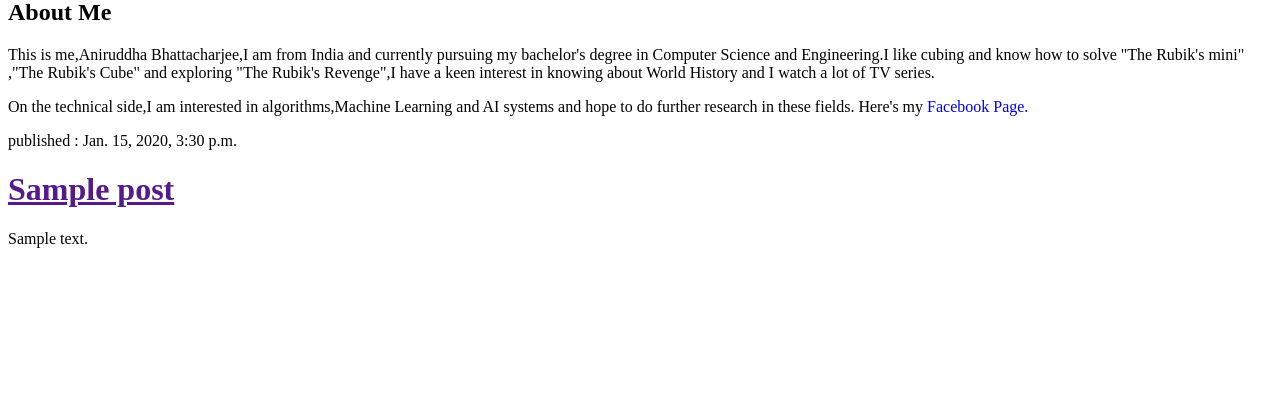
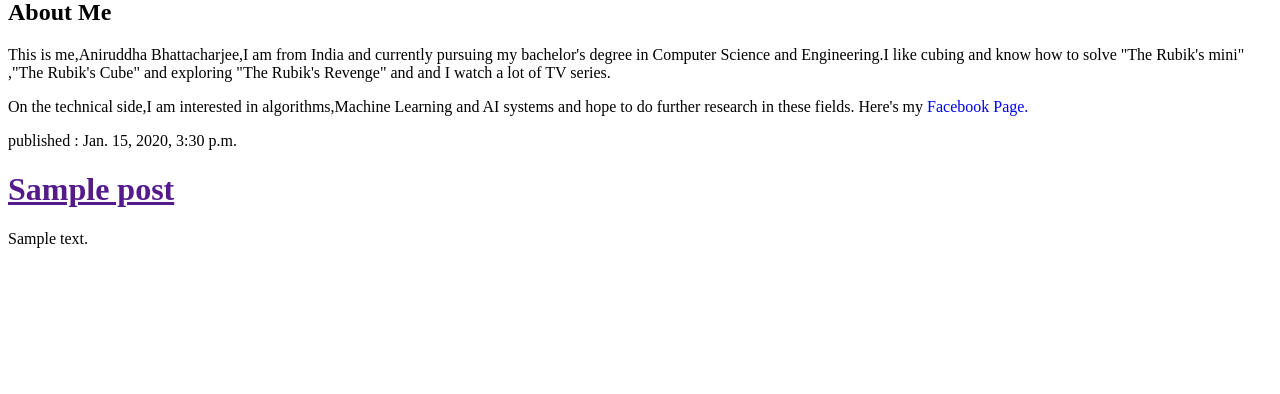
Before and after one commit to anirudnits/my-first-blog, a Django app: template blog/templates/blog/post_list.html in a window 1280 px wide. Shown: the part 406-800 px from the top of the page. Run offline with Django 3.2, Linux system fonts and the light colour scheme; the template is opened without the code that fills it: values that come from a table or form of the project are taken from there, others are empty; tables that the repository leaves empty hold one stand-in row (values such as "Sample post").

Commit message:
just deleting some lines.

```diff
--- a/blog/templates/blog/post_list.html
+++ b/blog/templates/blog/post_list.html
@@ -10,7 +10,7 @@
 			</center>
 			<p> </p>
 			<h2>About Me</h2>
-			<p> This is me,Aniruddha Bhattacharjee,I am from India and currently pursuing my bachelor's degree in Computer Science and Engineering.I like cubing and know how to solve "The Rubik's mini" ,"The Rubik's Cube" and exploring "The Rubik's Revenge",I have a keen interest in knowing about World History and I watch a lot of TV series.</p>
+			<p> This is me,Aniruddha Bhattacharjee,I am from India and currently pursuing my bachelor's degree in Computer Science and Engineering.I like cubing and know how to solve "The Rubik's mini" ,"The Rubik's Cube" and exploring "The Rubik's Revenge" and and I watch a lot of TV series.</p>
 			<p>On the technical side,I am interested in algorithms,Machine Learning and AI systems and hope to do further research in these fields. Here's my <a href = "https://www.facebook.com/aniruddha.bhattacharjee.18" style = "text-decoration : none"> Facebook Page.</a></p>
 			{% for post in posts %}
 				<div>
```
